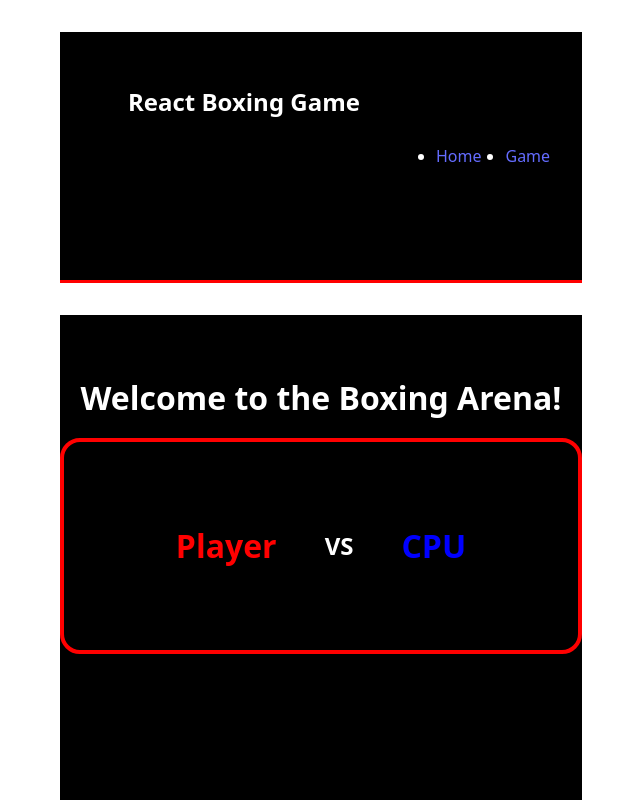
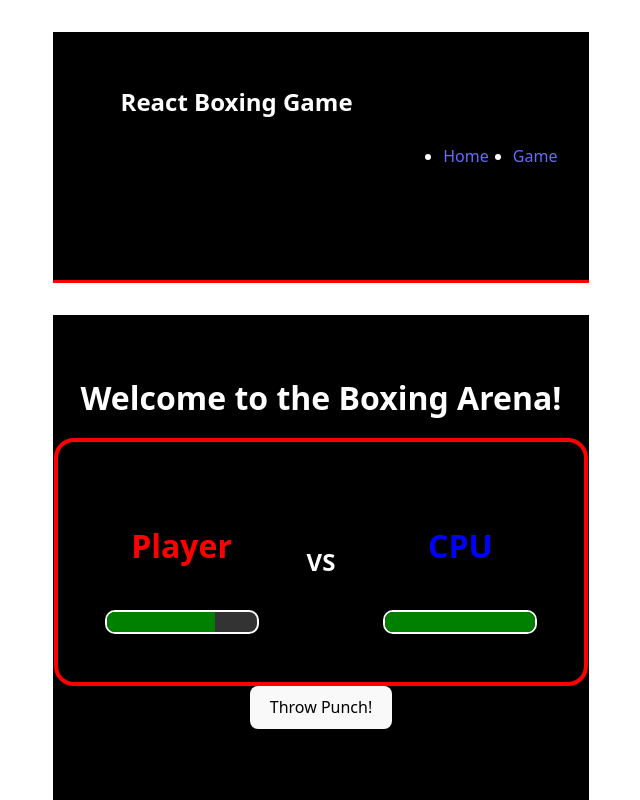
Before and after one commit to Heather813903/react-boxing-game, a React (Vite) app: page /game in a window 1280 px wide. Shown: the top 800 px of the page, without its empty margins (319-959 px from the left). Built offline with nearby package versions, Linux system fonts and the light colour scheme.

Commit message:
feat: add cpu timed attacks and balanced damage range for fair play

```diff
--- a/src/pages/GamePage.css
+++ b/src/pages/GamePage.css
@@ -46,3 +46,60 @@
     font-weight: bold;
     color: white;
 }
+
+/* health bars */
+.health-bar {
+    width: 150px;
+    height: 20px;
+    background-color: #333;
+    border: 2px solid white;
+    border-radius: 10px;
+    overflow: hidden;
+    margin-top: 0.5rem;
+
+
+.health-fill {
+    height: 100%;
+    transition: width 0.3s ease;
+}
+
+
+
+.punch-button {
+    background-color: #ff5252;
+    color: white;
+    border: none;
+    padding: 0.75rem 1.5rem;
+    border-radius: 10px;
+    cursor: pointer;
+    font-size: 1rem;
+    margin-top: 2rem;
+    transition: background-color 0.3s ease;
+}
+
+.punch-button:hover {
+    background-color: #ff6b6b;
+
+}
+
+.game-over {
+    margin-top: 2rem;
+}
+
+
+.restart-button {
+    background-color: blue;
+    color: white;
+    border: none;
+    padding: 0.75rem 1.5rem;
+    border-radius: 10px;
+    cursor: pointer;
+    font-size: 1rem;
+    transition: background-color 0.3s ease;
+}
+
+.restart-button:hover {
+    background-color: darkblue;
+}
+
+}
--- a/src/pages/GamePage.jsx
+++ b/src/pages/GamePage.jsx
@@ -1,18 +1,98 @@
+import { useState, useEffect } from "react";
 import "./GamePage.css";
 
 function GamePage() {
+  const [playerHealth, setPlayerHealth] = useState(100);
+  const [cpuHealth, setCpuHealth] = useState(100);
+  const [gameOver, setGameOver] = useState(false);
+  const [winner, setWinner] = useState(null);
+
+  const handlePunch = () => {
+    if (gameOver) return;
+
+    const playerDamage = Math.floor(Math.random() * 11) + 8; // 8-18
+    setCpuHealth((prev) => Math.max(prev - playerDamage, 0));
+  };
+
+  useEffect(() => {
+    if (cpuHealth <= 0 && !gameOver) {
+      setGameOver(true);
+      setWinner("Player");
+    }
+  }, [cpuHealth, gameOver]);
+
+  useEffect(() => {
+    if (playerHealth <= 0 && !gameOver) {
+      setGameOver(true);
+      setWinner("CPU");
+    }
+  }, [playerHealth, gameOver]);
+
+  useEffect(() => {
+    if (!gameOver) {
+      const cpuAttack = setInterval(() => {
+        const cpuDamage = Math.floor(Math.random() * 11) + 8; // 8-18
+        setPlayerHealth((prev) => Math.max(prev - cpuDamage, 0));
+      }, 2500);
+
+        return () => clearInterval(cpuAttack);
+    }
+    }, [gameOver]);
+
+  const handleRestart = () => {
+    setPlayerHealth(100);
+    setCpuHealth(100);
+    setGameOver(false);
+    setWinner(null);
+  };
+
   return (
     <div className="arena">
       <h2 className="arena-title">Welcome to the Boxing Arena!</h2>
       <div className="ring">
         <div className="boxer red-corner">
           <p>Player</p>
+          <div className="health-bar">
+            <div
+              className="health-fill"
+              style={{
+                width: `${playerHealth}%`,
+                backgroundColor:
+                  playerHealth > 50 ? "green" : playerHealth > 20 ? "orange" : "red",
+              }}
+            />
           </div>
+        </div>
+
         <div className="vs">VS</div>
+
         <div className="boxer blue-corner">
           <p>CPU</p>
+          <div className="health-bar">
+            <div
+              className="health-fill"
+              style={{
+                width: `${cpuHealth}%`,
+                backgroundColor:
+                  cpuHealth > 50 ? "green" : cpuHealth > 20 ? "orange" : "red",
+              }}
+            />
           </div>
         </div>
+      </div>
+
+      {!gameOver ? (
+        <button className="punch-button" onClick={handlePunch}>
+          Throw Punch!
+        </button>
+      ) : (
+        <div className="game-over">
+          <h3>Winner: {winner}</h3>
+          <button className="restart-button" onClick={handleRestart}>
+            Restart Game
+          </button>
+        </div>
+      )}
     </div>
   );
 }
```
Lines whose indentation alone changed are shown as unchanged.
